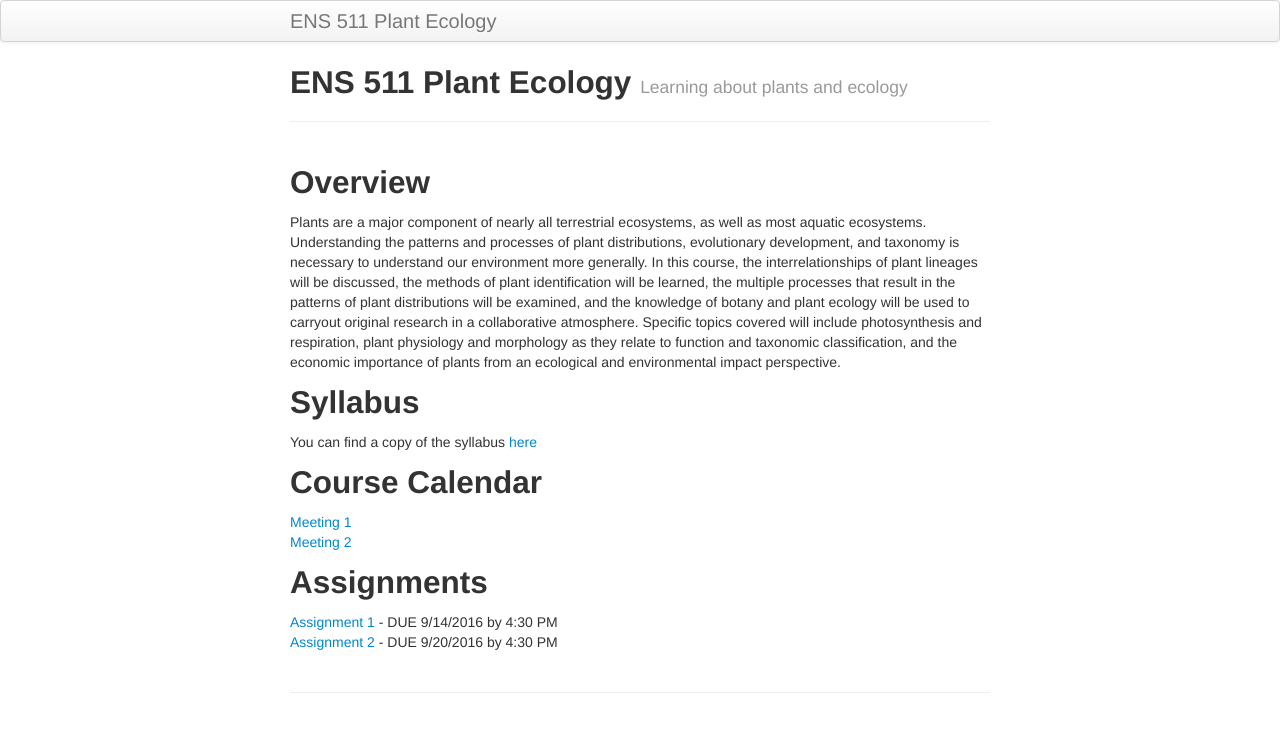
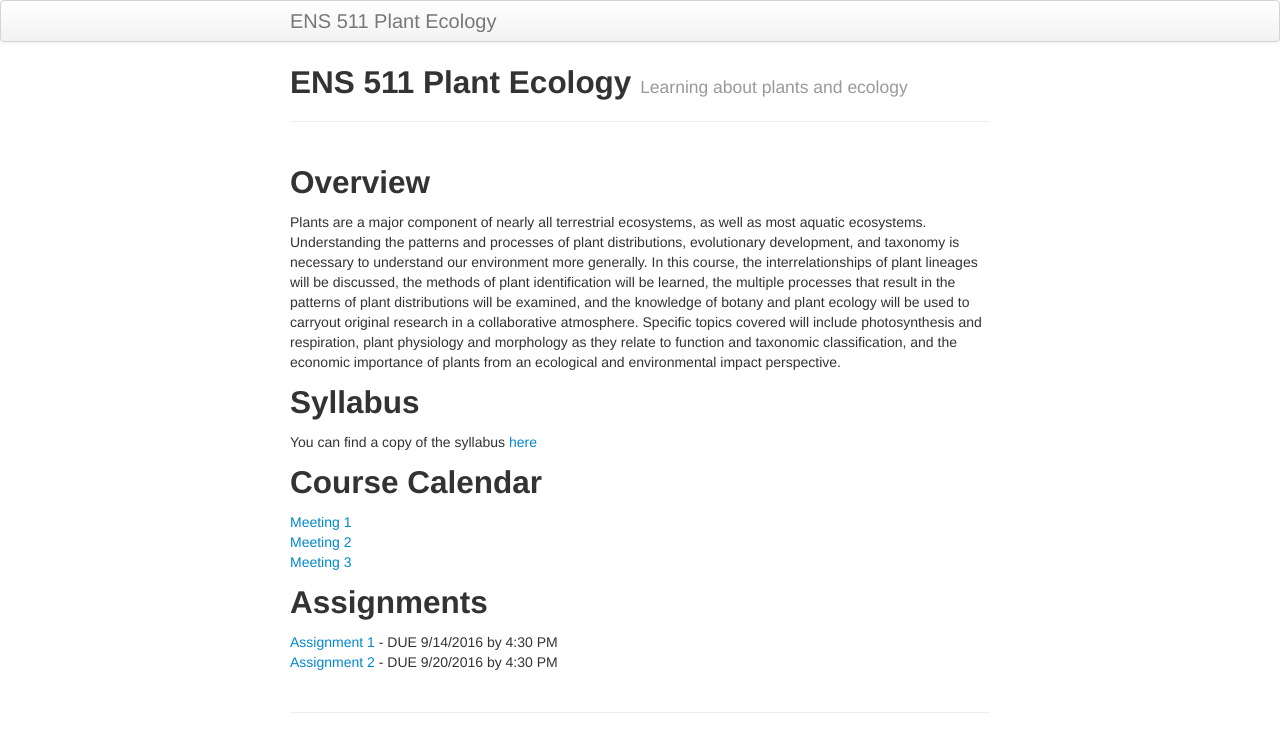
Before and after one commit to mlammens/ENS-511-Plant-Ecology, a Jekyll site: the page built from index.md, in a window 1280 px wide. Shown: the top 752 px of the page. Built offline with Jekyll 4.4.1, drawn with Linux system fonts in a browser that asks for light colours.

Commit message:
Adding materials for meeting 3

```diff
--- a/index.md
+++ b/index.md
@@ -20,6 +20,7 @@ You can find a copy of the syllabus [here](pages/syllabus.html)
 
 [Meeting 1](pages/meeting-1.html)
 [Meeting 2](pages/meeting-2.html)
+[Meeting 3](pages/meeting-3.html)
 
 ## Assignments
 
```
